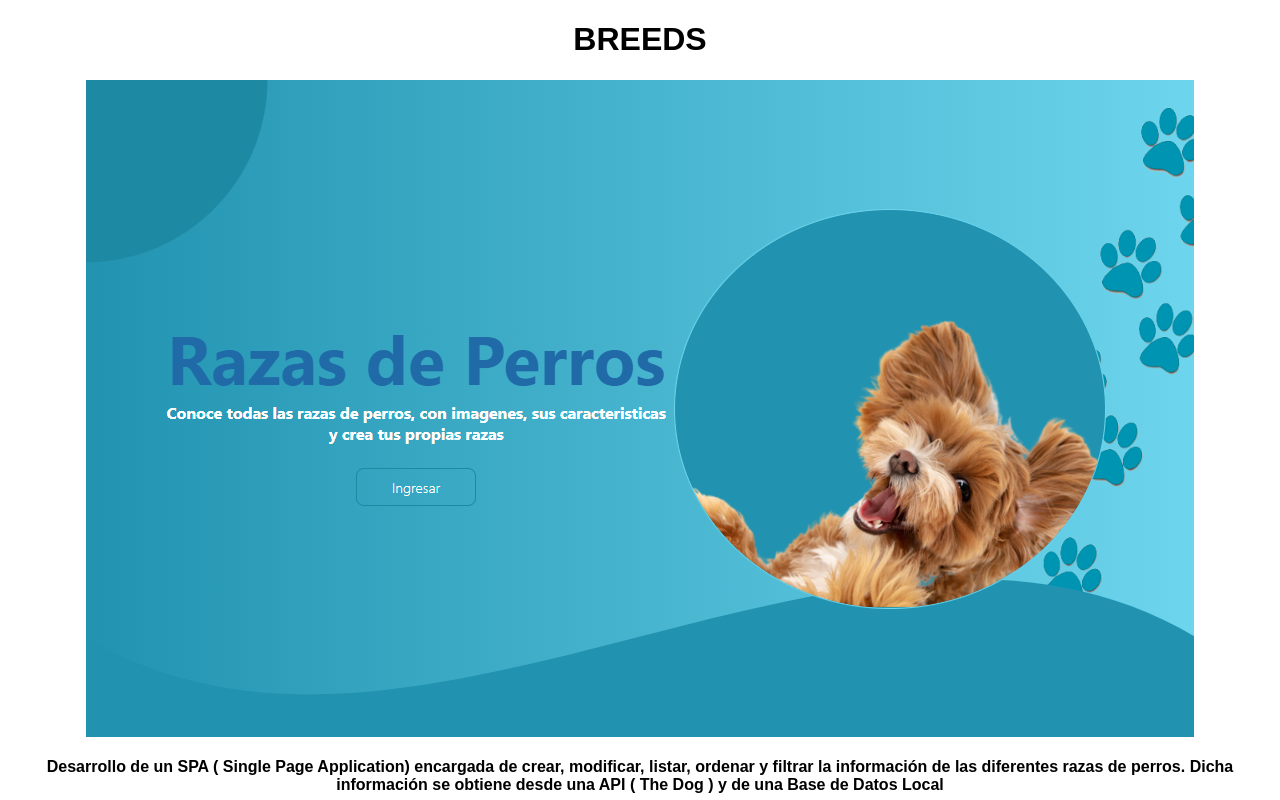
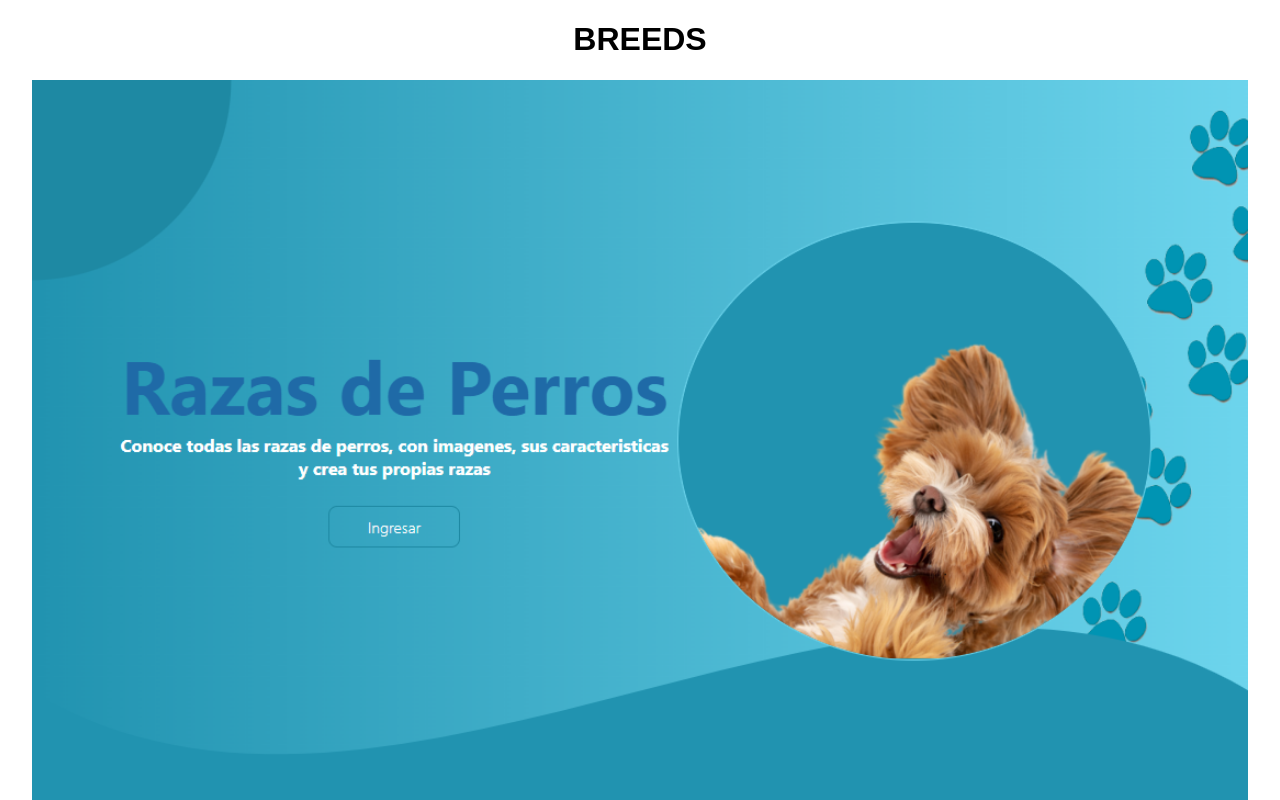
Before and after one commit to leonelborgesdev/portfolio, a React (Create React App) app: page /1 in a window 1280 px wide. Shown: the top 800 px of the page. Built offline with nearby package versions, Linux system fonts and the light colour scheme.

Commit message:
portfolio

```diff
--- a/src/components/Video/BtnVideo.css
+++ b/src/components/Video/BtnVideo.css
@@ -16,6 +16,10 @@
     justify-content: center;
     align-items: center;
     flex-direction: column;
+}
+.detail img,
+.detail h4{
+    width: 95%;
 }
 .btn_play a{
     display: inline;
```
